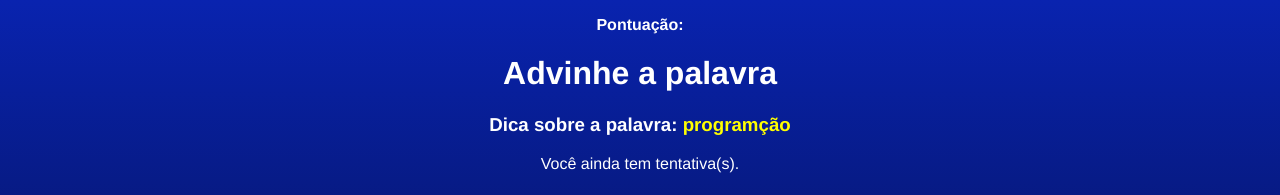
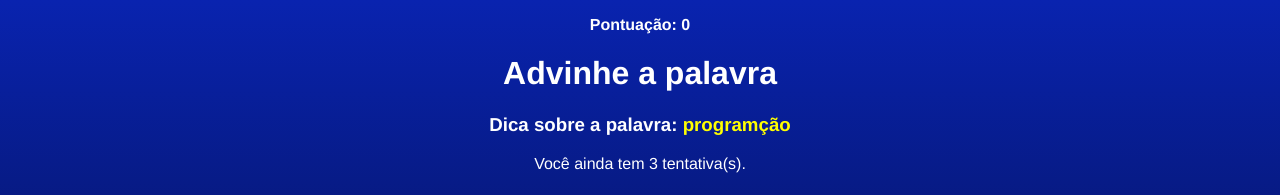
Before and after one commit to ehurafa/react-from-zero-to-mastery, a React (Create React App) app in the folder ARQUIVOS/6_SECRET_WORD/secretword/: page / in a window 1280 px wide. Both pictures are taken after a click on the button "COMEÇAR O JOGO". Shown: the top 195 px of the page. Built offline with nearby package versions, Linux system fonts and the light colour scheme.

Commit message:
logic for the end of the game

```diff
--- a/ARQUIVOS/6_SECRET_WORD/secretword/src/App.js
+++ b/ARQUIVOS/6_SECRET_WORD/secretword/src/App.js
@@ -2,7 +2,7 @@
 import './App.css';
 
 // REACT
-import { useCallback, useEffect, useState } from 'react';
+import { useState, useEffect } from 'react';
 
 // data
 import { wordsList } from './data/words'
@@ -18,9 +18,11 @@ const stages = [
   { id: 3, name: 'end' }
 ]
 
+const guessesQuantify = 3
+
 function App() {
   const [gameStage, setGameStage] = useState(stages[0].name)
-  const [words, setWords] = useState(wordsList)
+  const [words] = useState(wordsList)
 
   const [pickedWord, setPickedWord] = useState('');
   const [pickedCategory, setPickedCategory] = useState('');
@@ -28,7 +30,7 @@ function App() {
 
   const [guessedLetters, setGuessedLetters] = useState([])
   const [wrongLetters, setWrongLetters] = useState([])
-  const [guesses, setGuesses] = useState()
+  const [guesses, setGuesses] = useState(3)
   const [score, setScore] = useState(0)
 
   const pickWordAndCategory = () => {
@@ -36,12 +38,9 @@ function App() {
     const categories = Object.keys(words)
     const category = categories[Math.floor(Math.random() * Object.keys(categories).length)]
 
-    console.log(category)
 
     // pick a random word
     const word = words[category][Math.floor(Math.random() * words[category].length)]
-
-    console.log(word)
 
     return {word, category}
   }
@@ -53,13 +52,10 @@ function App() {
 
     const { word, category } = pickWordAndCategory()
 
-    console.log(word, category)
     // create an array of letters
     let wordLetters = word.split("")
 
     wordLetters = wordLetters.map((l) => l.toLowerCase())
-
-    console.log(wordLetters)
 
     // fill states
     setPickedWord(word)
@@ -71,8 +67,7 @@ function App() {
 
   // process the letter input
   const verifyLetter = (letter) => {
-    console.log('letter ', letter  )
-    const normalizedLetter = letter.toLowerCase()
+    const normalizedLetter = String(letter).toLowerCase() || ''
 
     // check if letter has already been utilized
     if(guessedLetters.includes(normalizedLetter) || wrongLetters.includes(normalizedLetter)) return
@@ -88,15 +83,31 @@ function App() {
         ...actualWrongLetters,
         normalizedLetter
       ])
+
+      setGuesses((actualGuesses) => actualGuesses -1)
     }
 
+
+  }
+  const clearLetterStates = () => {
+    setGuessedLetters([])
+    setWrongLetters([])
   }
 
-  console.log('actualGuessedLetters ', guessedLetters)
-    console.log('wrongLetters ', wrongLetters)
+  useEffect(() => {
+
+    if(guesses <= 0) {
+      // reset all states
+      clearLetterStates()
+      setGameStage(stages[2].name)
+    }
+
+  }, [guesses])
 
   // restarts the game
   const retry = () => {
+    setScore(0)
+    setGuesses(guessesQuantify)
     setGameStage(stages[0].name)
   }
 
@@ -111,6 +122,7 @@ function App() {
         guessedLetters={guessedLetters}
         wrongLetters={wrongLetters}
         guesses={guesses}
+        score={score}
         />}
       {gameStage === 'end' && <GameOver retry={retry} />}
 
--- a/ARQUIVOS/6_SECRET_WORD/secretword/src/components/Game.js
+++ b/ARQUIVOS/6_SECRET_WORD/secretword/src/components/Game.js
@@ -13,6 +13,10 @@ function Game(
         score,
     }
     ) {
+
+
+
+
 
     const [letter, setLetter] = useState('')
     const letterInputRef = useRef(null)
@@ -30,6 +34,7 @@ function Game(
     }
 
     return (
+
         <div className="game">
             <p className="points">
                 <span>Pontuação: {score}</span>
@@ -60,7 +65,7 @@ function Game(
                         required
                         onChange={(e) => setLetter(e.target.value)}
                     />
-                    <button onClick={verifyLetter}>Jogar!</button>
+                    <button>Jogar!</button>
                 </form>inalizar o jogo
             </div>
             <div className="wrongLettersContainer">
--- a/ARQUIVOS/6_SECRET_WORD/secretword/src/components/GameOver.js
+++ b/ARQUIVOS/6_SECRET_WORD/secretword/src/components/GameOver.js
@@ -2,7 +2,7 @@ import './GameOver.css'
 function GameOver({retry}) {
     return (<div>
         <h1>Game over</h1>
-        <button onClick={retry}>resetar o jogo</button>
+        <button onClick={retry}>Resetar o jogo</button>
         </div>);
 }
 
```
